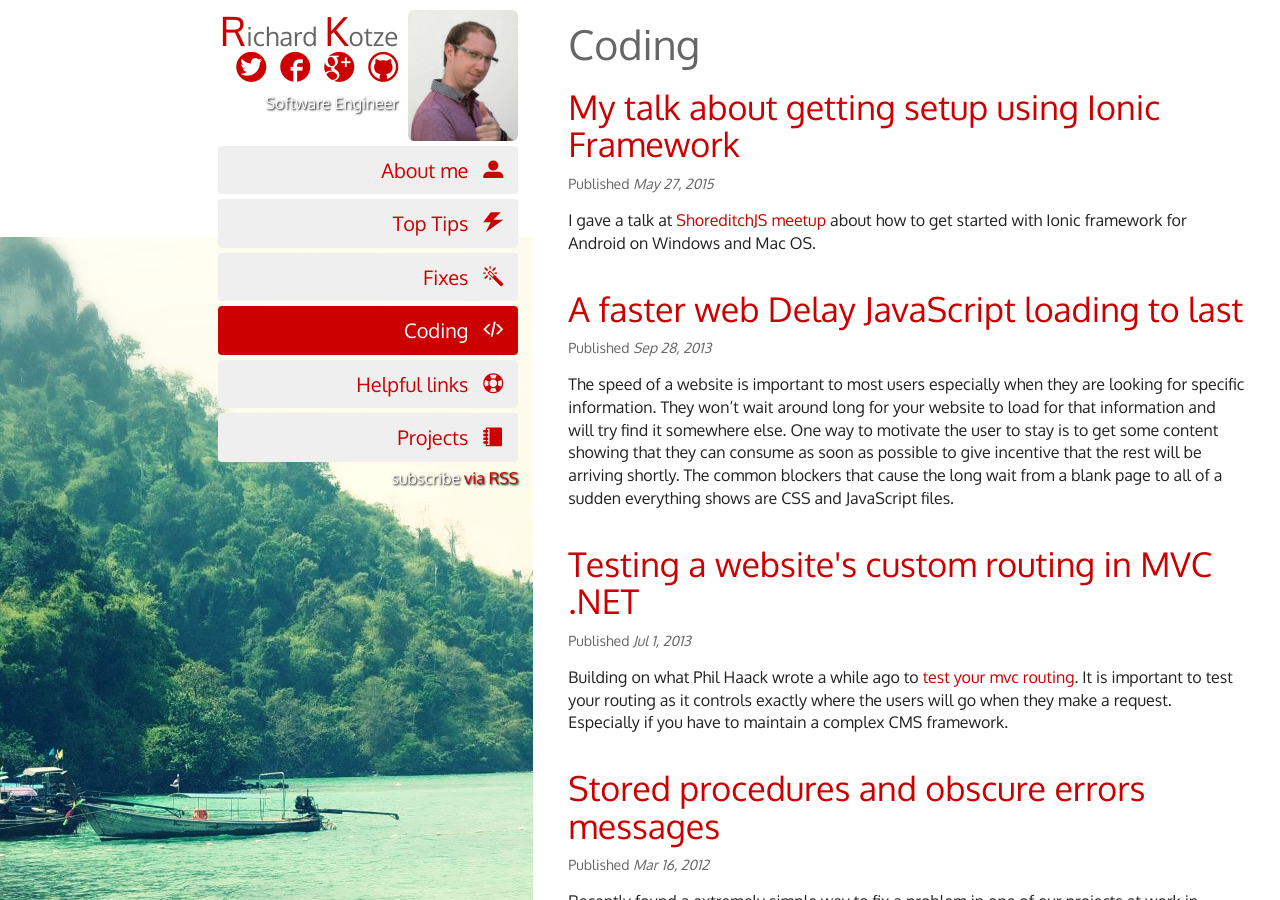
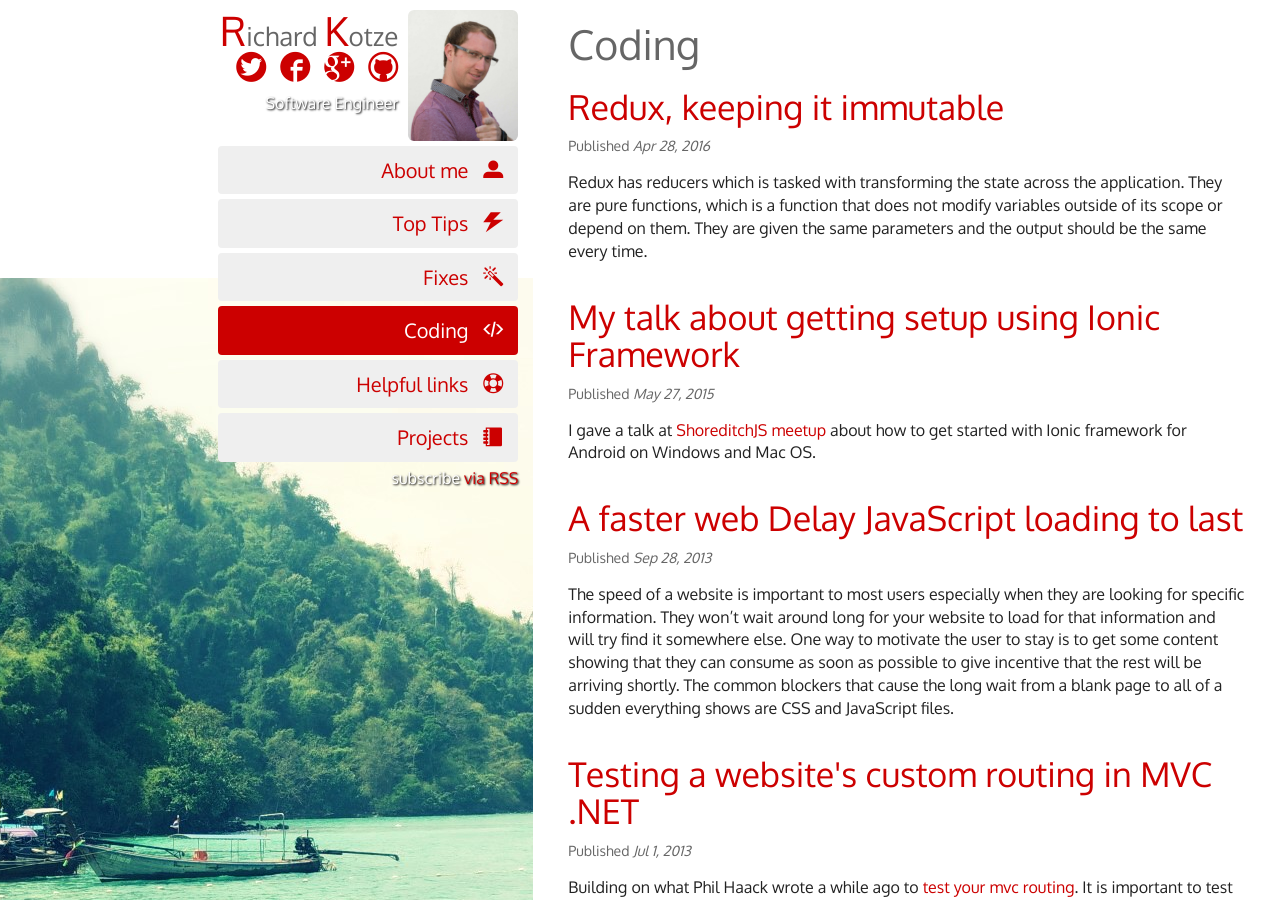
Before and after one commit to rkotze/rkotze.github.io, a Jekyll site: the page built from coding.md, in a window 1280 px wide and 900 px high. Built offline with Jekyll 4.4.1, drawn with Linux system fonts in a browser that asks for light colours; some of the changed lines change nothing that is shown.

Commit message:
Publish post about redux and immutability.

```diff
--- a/_posts/2016-04-03-redux-keeping-it-immutable.md
+++ b/_posts/2016-04-03-redux-keeping-it-immutable.md
@@ -1,18 +1,15 @@
 ---
 layout: post
-title:  Redux keeping it immutable
-date:   2016-04-03 17:00:12 +0000
+title:  Redux, keeping it immutable
+date:   2016-04-28 17:00:12 +0000
 permalink: /coding/redux-keeping-it-immutable
 category: coding
-published: false
 meta_description: >
- Redux uses pure functions and encourages that the state is not mutated.
+ Redux uses pure functions and encourages that no mutation takes place.
 ---
-{% highlight javascript %}
-{% endhighlight %}
 
-Redux have reducers which is tasked with transforming the state across the application.
-They are pure functions which is a function that does not modify variables outside of its scope
+Redux has reducers which is tasked with transforming the state across the application.
+They are pure functions, which is a function that does not modify variables outside of its scope
 or depend on them. They are given the same parameters and the output should be the same every time.
 
 Importantly they do not mutate the parameters or make any API calls.
@@ -21,27 +18,68 @@
 
 Below are a few examples on preventing mutation:
 
-Using `Array.prototype.concat` - returns a new array or you can use spread operator in a new array.
+Using `Array.prototype.concat` - returns a new array or you can use ES6 spread operator `...` in a new array.
 
 {% highlight javascript %}
-const immutableArray = (oldState, newState) => {
-	return oldState.concat([newState]);
-}
+const immutableArrayPush = (oldState, newValue) => {
+	return oldState.concat([newValue]);
+};
+
+//usage
+immutableArrayPush([1,2,3], 4); //=> [1,2,3,4]
 {% endhighlight %}
 
+Below is an example of using the ES6 spread operator instead.
+
 {% highlight javascript %}
-const immutableArray = (oldState, newState) => {
-	return [...oldState, newState];
-}
+const immutableArrayPush = (oldState, newValue) => {
+	return [...oldState, newValue];
+};
+
+//usage
+immutableArrayPush([1,2,3], 4); //=> [1,2,3,4]
 {% endhighlight %}
 
-array.splice - use slice with spread operator or concat
-array remove - use concat and slice
+Don't directly change the `oldState` parameter object, use a new object `{}` or `Object.assign` in the return.
 
-Don't directly change the `oldState` parameter object, use a new object `{}` or `Object.assign`
+Below the `currentObject` and `newState` are merged if they have similar properties the right most parameter
+will have priority. It then returns a new object.
 
 {% highlight javascript %}
-const immutableObject = (oldState, newState) => {
+const immutableObjectUpdate = (oldState, newState) => {
 	return Object.assign({}, currentObject, { name: 'a', location: 'xyz'});
-}
+};
+
+//usage
+immutableObjectUpdate(
+	{ a: 'value a', b: 'value b'},
+	{ a: 'new value', location: 'xyz'}
+	); //=> { a: 'new value', b: 'value b', location: 'xyz' }
 {% endhighlight %}
+
+Below is a way to remove an item from an array without mutating it.
+
+{% highlight javascript %}
+const immutableArrayRemove = (currentList, removeFrom) => {
+	return currentList
+					.slice(0, removeFrom)
+					.concat(currentList.slice(removeFrom + 1));
+};
+
+//usage
+immutableArrayRemove([0,90,150], 1); //=> [0,150]
+{% endhighlight %}
+
+ES6 spread operator example below:
+
+{% highlight javascript %}
+const immutableArrayRemove = (currentList, removeFrom) => {
+	return [
+		...currentList.slice(0, removeFrom),
+		...currentList.slice(removeFrom + 1)
+	];
+};
+
+//usage
+immutableArrayRemove([0,90,150], 1); //=> [0,150]
+{% endhighlight %}
```
